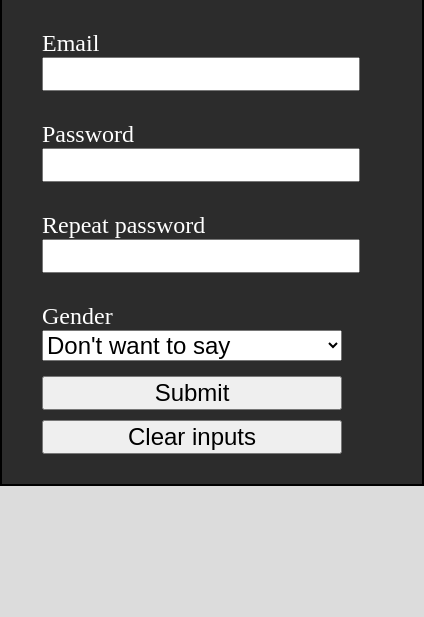
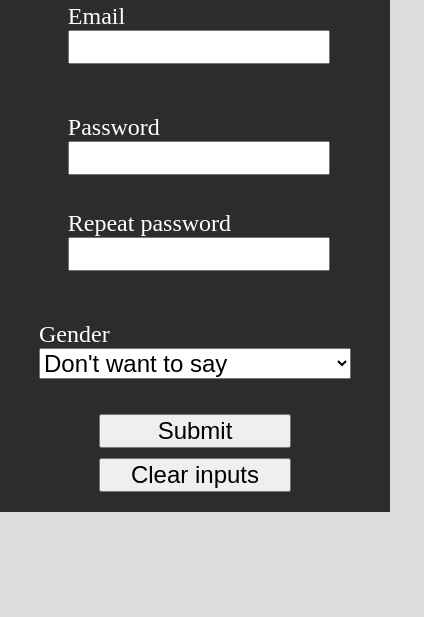
Before and after one commit to Matuki92/bvisual-form-validation, a plain HTML site: page index.html in a window 390 px wide. Shown: the part 227-844 px from the top of the page, 424 px wide, since content can reach past the window. Drawn offline with nearby package versions, Linux system fonts and the light colour scheme.

Commit message:
clearformdata now clears form errors, css responsiveness fixes

```diff
--- a/main.js
+++ b/main.js
@@ -22,6 +22,7 @@
       $(`input#${item}`).val('');
     }
     $('#gender').val($('#gender option:first').val());
+    $('.errors').html(null);
   }
 
   const checkForInputErrors = ({ value, name, id }) => {
--- a/styles.css
+++ b/styles.css
@@ -34,11 +34,10 @@
   flex-wrap: wrap;
   justify-content: space-around;
 
-  min-width: 400px;
 }
 
 #form .field {
-  margin-bottom: 10px;
+  margin-bottom: 15px;
   width: 350px;
 }
 
@@ -50,7 +49,7 @@
 #form .field select,
 #form .field button {
   font-size: inherit;
-  min-width: 300px;
+  width: 300px;
 }
 
 #form .field button {
@@ -60,11 +59,27 @@
 #form .field .errors {
   height: 20px;
   margin: 0;
+  font-size: 1.2rem;
   color: red;
 }
 
 @media (max-width: 768px) {
+
+
   .container {
     width: 100%;
+    padding: 0;
+    border: none;
+  }
+
+  #form .field input,
+  #form .field select,
+  #form .field button {
+    width: 100%;
+  }
+
+  #form .field {
+    width: 80%;
+    margin: 15px auto;
   }
 }
```
Also changed, not shown: index.html (+0 -1 lines).
